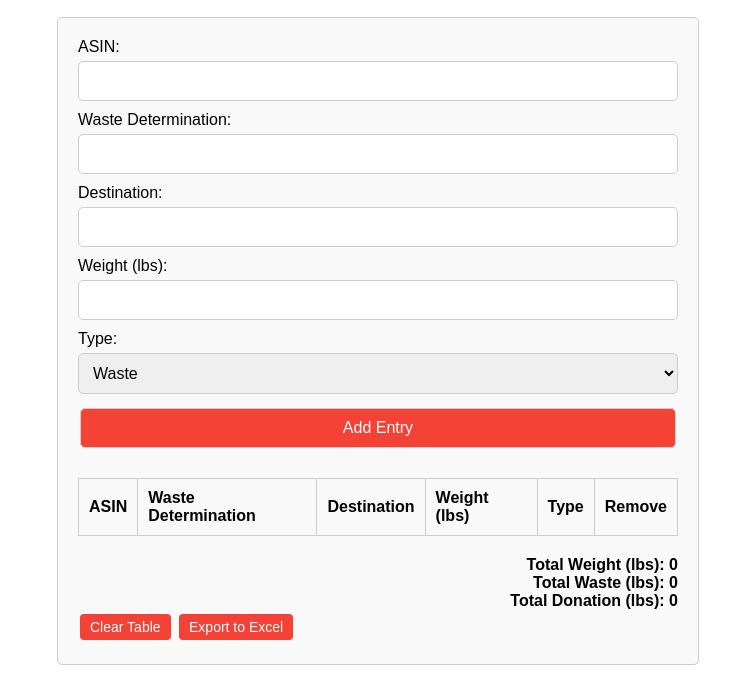
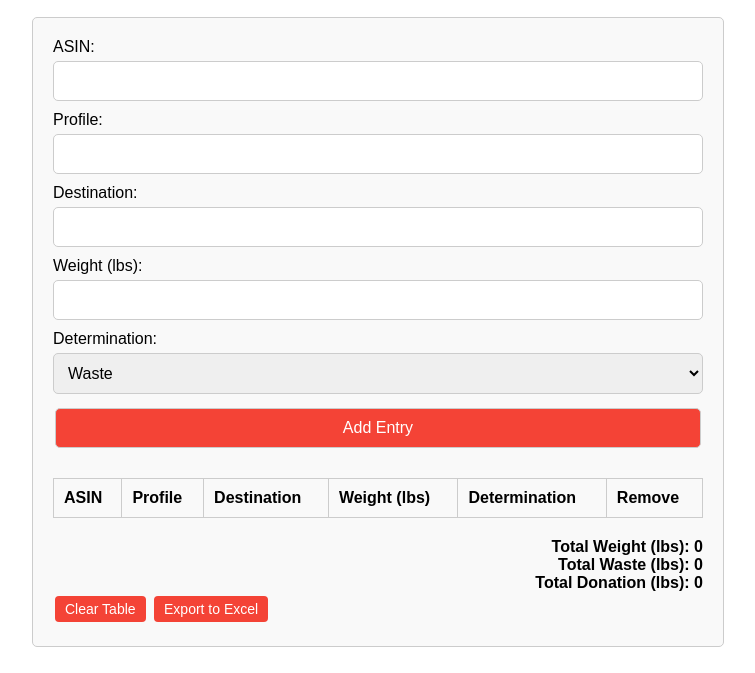
Before and after one commit to jjmirwaldjr/Waste-Tracker, a plain HTML site: page index.html in a window 1280 px wide. Shown: the part 164-837 px from the top of the page, without its empty margins (262-1017 px from the left). Drawn offline with Linux system fonts and the light colour scheme.

Commit message:
Minor Updates to Language and Code

```diff
--- a/hours.js
+++ b/hours.js
@@ -22,6 +22,7 @@ document.getElementById('work-hours-form').addEventListener('submit', function(e
     nameCell.textContent = name;
     hoursCell.textContent = hours.toFixed(1);
     removeButton.textContent = 'Remove';
+    removeButton.className = 'remove-btn'; // Adding class for CSS styling
     removeButton.addEventListener('click', function() {
         removeHoursEntry(newRow, hours);
     });
--- a/index.html
+++ b/index.html
@@ -21,13 +21,13 @@
             <form id="product-form">
                 <label for="asin">ASIN:</label>
                 <input type="text" id="asin" name="asin" required>
-                <label for="waste-determination">Waste Determination:</label>
+                <label for="waste-determination">Profile:</label>
                 <input type="text" id="waste-determination" name="waste-determination" required>
                 <label for="destination">Destination:</label>
                 <input type="text" id="destination" name="destination" required>
                 <label for="weight">Weight (lbs):</label>
-                <input type="number" id="weight" name="weight" min="0" step="0.1" required>
-                <label for="type">Type:</label>
+                <input type="number" id="weight" name="weight" min="0" step="0.01" required>
+                <label for="type">Determination:</label>
                 <select id="type" name="type" required>
                     <option value="waste">Waste</option>
                     <option value="donation">Donation</option>
@@ -38,10 +38,10 @@
                 <thead>
                     <tr>
                         <th>ASIN</th>
-                        <th>Waste Determination</th>
+                        <th>Profile</th>
                         <th>Destination</th>
                         <th>Weight (lbs)</th>
-                        <th>Type</th>
+                        <th>Determination</th>
                         <th>Remove</th>
                     </tr>
                 </thead>
@@ -84,7 +84,7 @@
             <button id="export-hours-table">Export to Excel</button>
         </div>
     </div>
-
+    <script src="https://cdnjs.cloudflare.com/ajax/libs/xlsx/0.16.9/xlsx.full.min.js"></script>
     <script src="product.js"></script>
     <script src="hours.js"></script>
     <script src="tabs.js"></script>
--- a/style.css
+++ b/style.css
@@ -28,7 +28,7 @@ nav {
 }
 
 .container {
-    max-width: 600px;
+    max-width: 650px;
     margin: 0 auto;
     padding: 20px;
     border: 1px solid #ccc;
```
